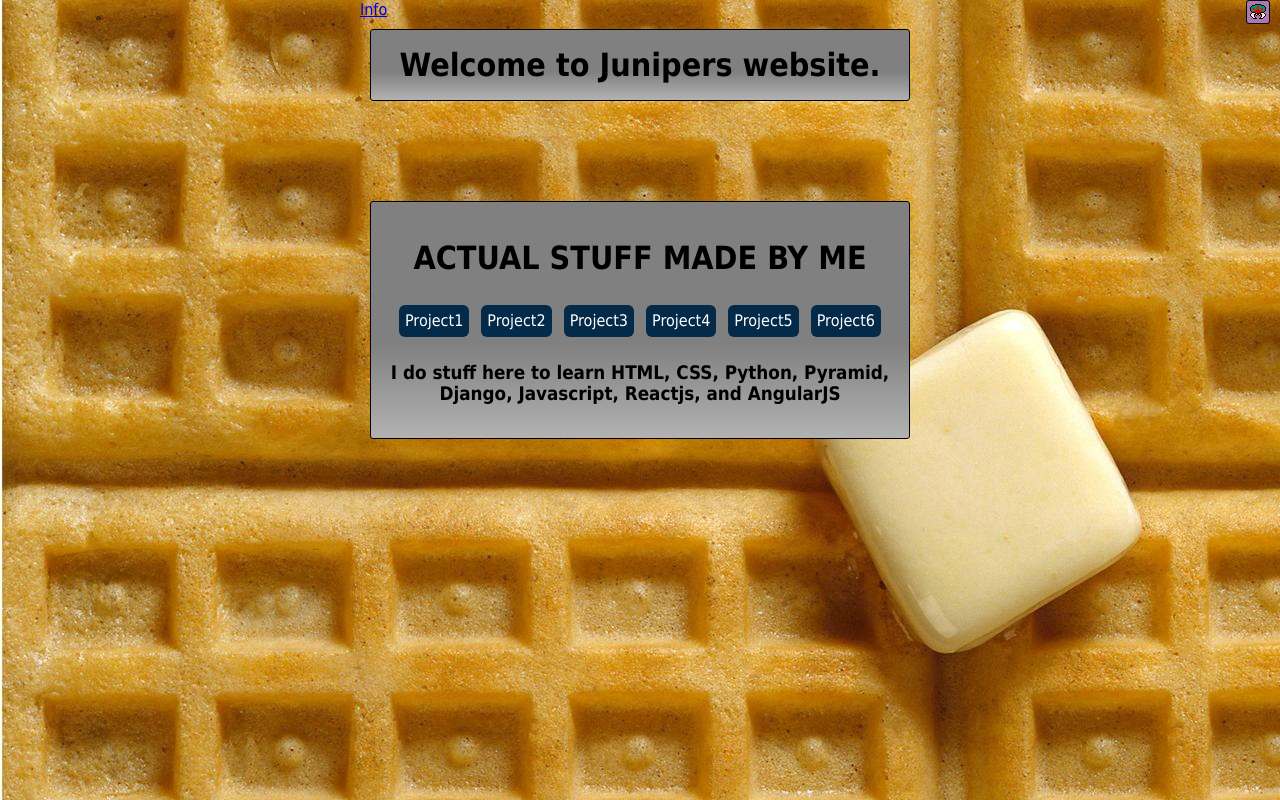
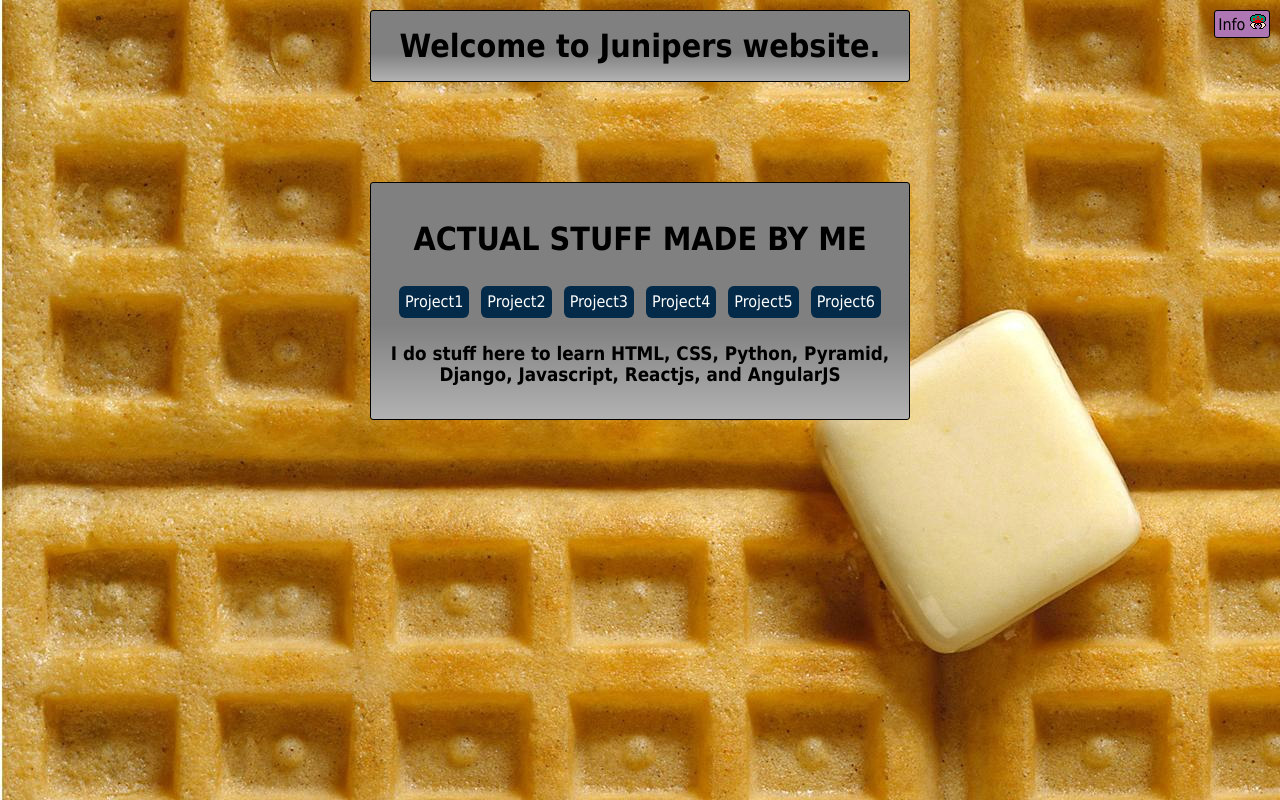
Before and after one commit to JuniPuff/end-to-end-app, a plain HTML site: page html/index.html in a window 1280 px wide. Drawn offline with nearby package versions, Linux system fonts and the light colour scheme.

Commit message:
Move class

```diff
--- a/html/index.html
+++ b/html/index.html
@@ -24,7 +24,7 @@
 </script>
 </head>
 <body ng-controller="mainCtrl as ctrl">
-        <a href="info">Info<img src="/Metroid.jpg" class="icon"></a>
+        <a href="info" class="icon">Info <img src="/Metroid.jpg"></a>
 <h1 class="outline">Welcome to Junipers website.</h1>
 
 <div class="outline">
```
